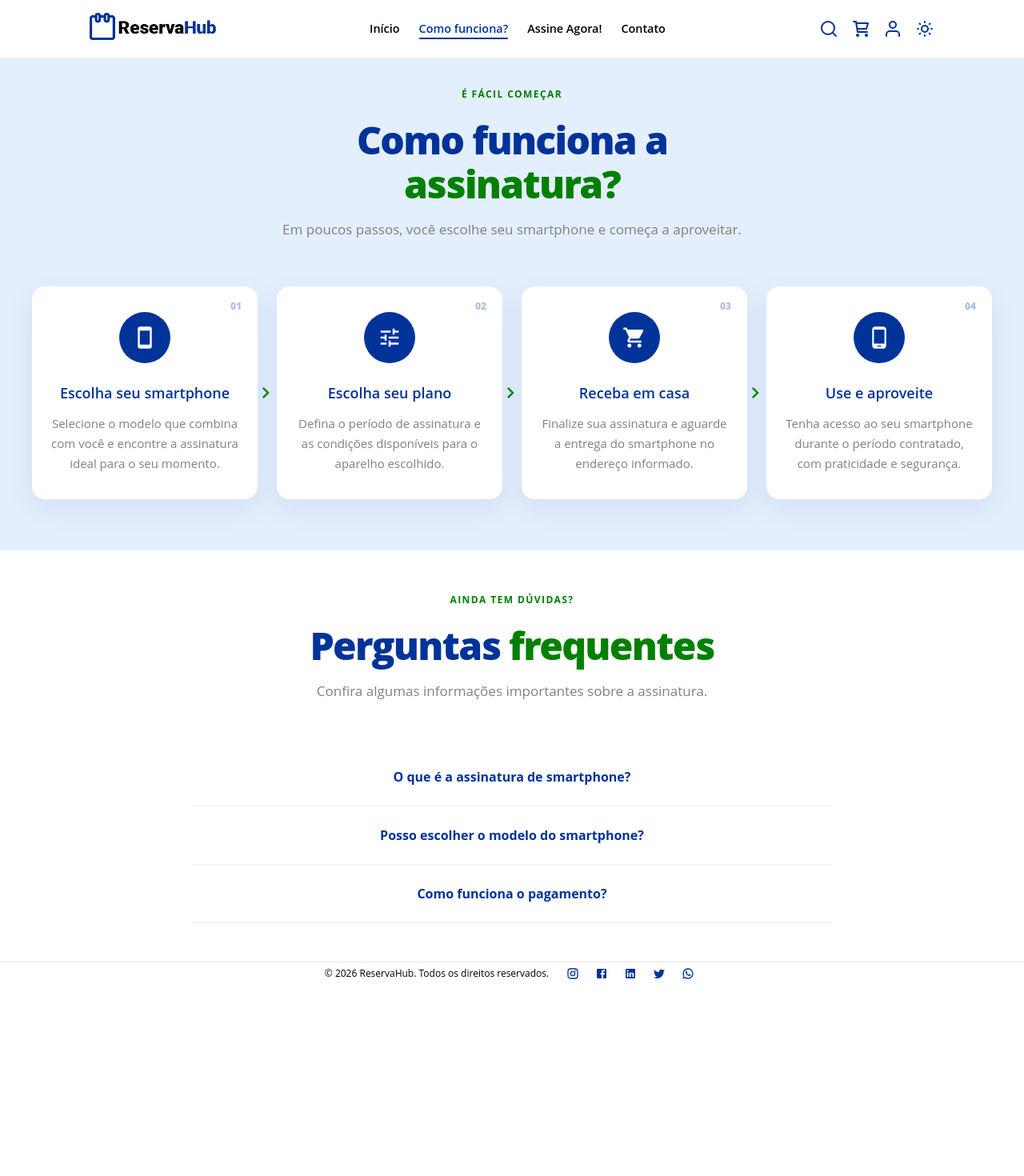
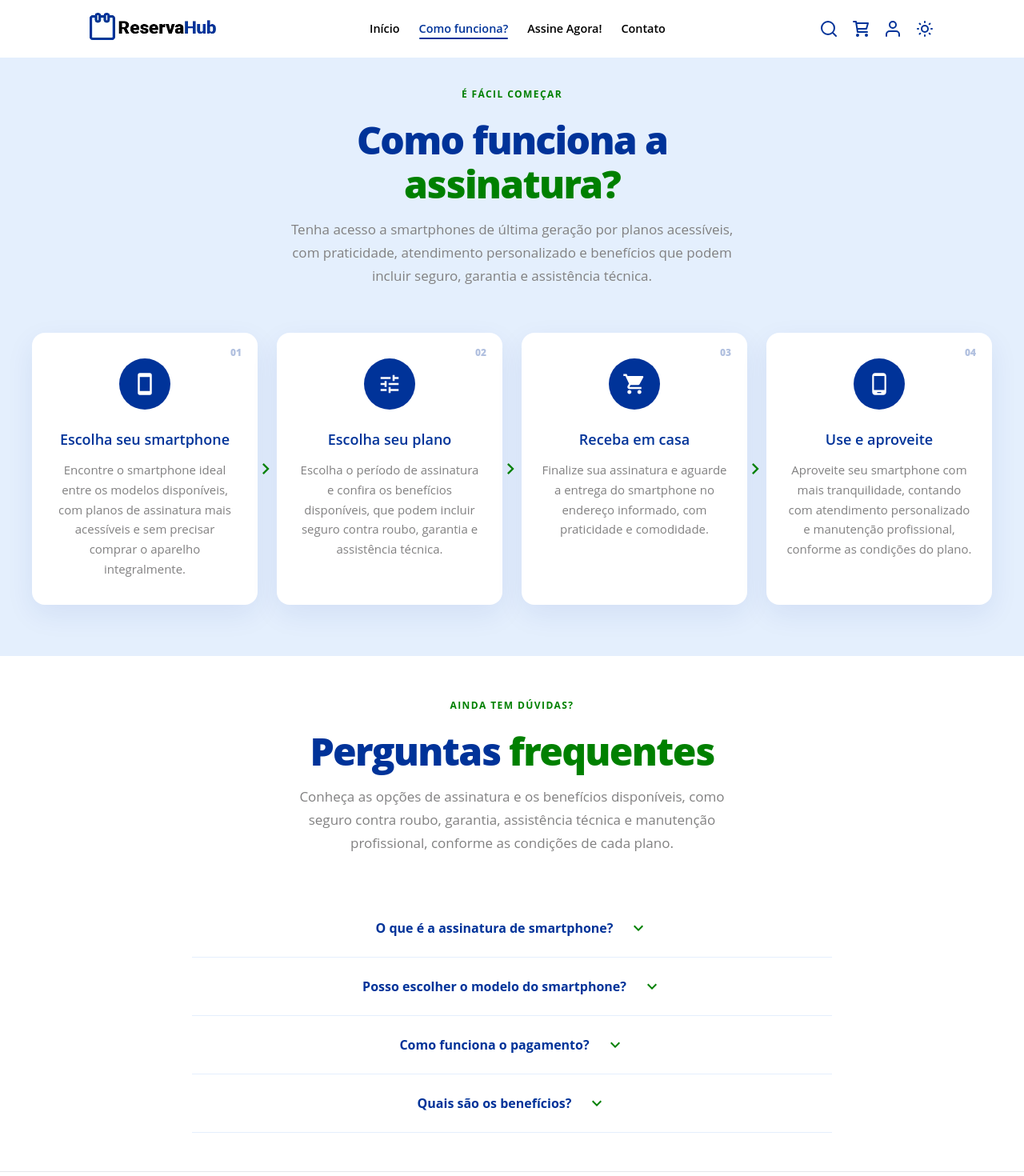
Before and after one commit to Eds-FrontEnd/reservahub-frontend, a React (Vite) app: page /como-funciona in a window 1280 px wide. Shown: the top 1470 px of the page at 80% size. Before the commit the page ends 1231 px from the top, so only its background shows below. Built offline with nearby package versions, Linux system fonts and the light colour scheme.

Commit message:
chore: ajustar seta do FAQ para indicar expansão e recolhimento das perguntas

```diff
--- a/src/pages/Subscription/SmartphoneStyles.css
+++ b/src/pages/Subscription/SmartphoneStyles.css
@@ -510,6 +510,16 @@
   line-height: 1.7;
 }
 
+.subscription-faq__item summary svg {
+  flex-shrink: 0;
+  color: var(--color-secondary);
+  transition: transform 180ms ease;
+}
+
+.subscription-faq__item[open] summary svg {
+  transform: rotate(180deg);
+}
+
 @media (max-width: 1024px) {
   .subscription-hero__content {
     gap: 32px;
--- a/src/pages/Subscription/index.tsx
+++ b/src/pages/Subscription/index.tsx
@@ -4,6 +4,7 @@ import "./SmartphoneStyles.css";
 
 import {
   ChevronRight,
+  KeyboardArrowDown,
   PhoneAndroid,
   ShoppingCart,
   Smartphone,
@@ -22,28 +23,28 @@ const steps: Step[] = [
     number: "01",
     title: "Escolha seu smartphone",
     description:
-      "Selecione o modelo que combina com você e encontre a assinatura ideal para o seu momento.",
+      "Encontre o smartphone ideal entre os modelos disponíveis, com planos de assinatura mais acessíveis e sem precisar comprar o aparelho integralmente.",
     icon: <Smartphone aria-hidden="true" />,
   },
   {
     number: "02",
     title: "Escolha seu plano",
     description:
-      "Defina o período de assinatura e as condições disponíveis para o aparelho escolhido.",
+      "Escolha o período de assinatura e confira os benefícios disponíveis, que podem incluir seguro contra roubo, garantia e assistência técnica.",
     icon: <Tune aria-hidden="true" />,
   },
   {
     number: "03",
     title: "Receba em casa",
     description:
-      "Finalize sua assinatura e aguarde a entrega do smartphone no endereço informado.",
+      "Finalize sua assinatura e aguarde a entrega do smartphone no endereço informado, com praticidade e comodidade.",
     icon: <ShoppingCart aria-hidden="true" />,
   },
   {
     number: "04",
     title: "Use e aproveite",
     description:
-      "Tenha acesso ao seu smartphone durante o período contratado, com praticidade e segurança.",
+      "Aproveite seu smartphone com mais tranquilidade, contando com atendimento personalizado e manutenção profissional, conforme as condições do plano.",
     icon: <PhoneAndroid aria-hidden="true" />,
   },
 ];
@@ -52,17 +53,22 @@ const faqs = [
   {
     question: "O que é a assinatura de smartphone?",
     answer:
-      "É uma forma de ter acesso a um smartphone por meio de um plano de assinatura, sem a necessidade de comprar o aparelho integralmente no início.",
+      "É uma alternativa à compra tradicional que permite utilizar um smartphone por meio de um plano de assinatura, com menor investimento, mais praticidade e vários benefícios.",
   },
   {
     question: "Posso escolher o modelo do smartphone?",
     answer:
-      "Sim. Os modelos disponíveis podem variar conforme o plano e as condições da assinatura.",
+      "Sim. Você pode escolher entre os modelos disponíveis e consultar as opções de planos e benefícios para encontrar a alternativa mais adequada às suas necessidades.",
   },
   {
     question: "Como funciona o pagamento?",
     answer:
       "O pagamento segue as condições apresentadas no momento da contratação, incluindo valor, periodicidade e prazo.",
+  },
+  {
+    question: "Quais são os benefícios?",
+    answer:
+      "Você terá cobertura total de garantia, seguro contra roubo, asssitência técnica e manutenção profissional à sua disposição, atendimento personalizado, e o melhor de tudo, smartphones de última geração por um preço acessível!",
   },
 ];
 
@@ -86,8 +92,10 @@ const SmartphoneSubscription = () => {
             </h2>
 
             <p>
-              Em poucos passos, você escolhe seu smartphone e começa a
-              aproveitar.
+              Tenha acesso a smartphones de última geração por planos
+              acessíveis, com praticidade, atendimento personalizado e
+              benefícios que podem incluir seguro, garantia e assistência
+              técnica.
             </p>
           </div>
 
@@ -128,7 +136,11 @@ const SmartphoneSubscription = () => {
               <span> frequentes</span>
             </h2>
 
-            <p>Confira algumas informações importantes sobre a assinatura.</p>
+            <p>
+              Conheça as opções de assinatura e os benefícios disponíveis, como
+              seguro contra roubo, garantia, assistência técnica e manutenção
+              profissional, conforme as condições de cada plano.
+            </p>
           </div>
 
           <div className="subscription-faq__list">
@@ -136,6 +148,7 @@ const SmartphoneSubscription = () => {
               <details className="subscription-faq__item" key={faq.question}>
                 <summary>
                   <span>{faq.question}</span>
+                  <KeyboardArrowDown aria-hidden="true" />
                 </summary>
 
                 <p>{faq.answer}</p>
```
